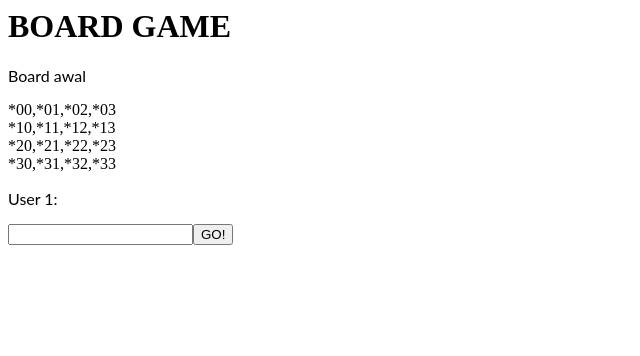
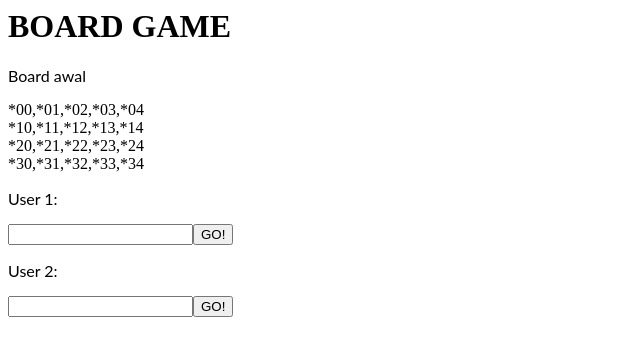
Before and after one commit to katherine-p/C14180221-Angular1, an Angular app: page / in a window 1280 px wide. Shown: the top 356 px of the page, without its empty margins (0-640 px from the left). Built offline with nearby package versions, Linux system fonts and the light colour scheme.

Commit message:
2 files modified

```diff
--- a/src/app/app.component.html
+++ b/src/app/app.component.html
@@ -16,3 +16,13 @@
 <div *ngFor="let ba of board2">
 {{ ba }}
 </div>
+<br>
+
+<p>User 2:</p>
+<input type="text" [(ngModel)]="in2">
+<button (click)="show2()">GO!</button>
+{{ a }}
+
+<div *ngFor="let ba of board3">
+{{ ba }}
+</div>
--- a/src/app/app.component.ts
+++ b/src/app/app.component.ts
@@ -8,17 +8,21 @@ import { Component, VERSION } from '@angular/core';
 export class AppComponent  {
   name = 'Angular ' + VERSION.major;
 
-  board = [["*00","*01", "*02", "*03"],
-  ["*10", "*11", "*12", "*13"],
-  ["*20", "*21", "*22", "*23"],
-  ["*30", "*31", "*32", "*33"]];
+  board = [["*00","*01", "*02", "*03", "*04"],
+  ["*10", "*11", "*12", "*13", "*14"],
+  ["*20", "*21", "*22", "*23", "*24"],
+  ["*30", "*31", "*32", "*33", "*34"]];
 
   in1 : string;
+  in2 : string;
   ar : string[];
   a : string;
   index1 : number;
   index2 : number;
+  temp : string[][] = this.board;
   board2 : string[][];
+  board3 : string[][];
+  we = 3;
 
   show(){
     this.ar = this.in1.split(",");
@@ -26,11 +30,23 @@ export class AppComponent  {
     this.index2 = +this.ar[1];
 
     // this.a = this.board[this.index1][this.index2];
+    this.board2 = this.temp;
 
-    this.board[this.index1][this.index2] = "1";
-    this.a = this.board[this.index1][this.index2];
-    this.board2 = this.board;
+    this.board2[this.index1][this.index2] = "1";
 
   }
 
+  show2(){
+    this.ar = this.in2.split(",");
+    this.index1 = +this.ar[0];
+    this.index2 = +this.ar[1];
+
+    // this.a = this.board[this.index1][this.index2];
+
+    this.board2[this.index1][this.index2] = "0";
+
+    this.temp = this.board2;
+    this.board3 = this.temp;
+  }
+
 }
```
